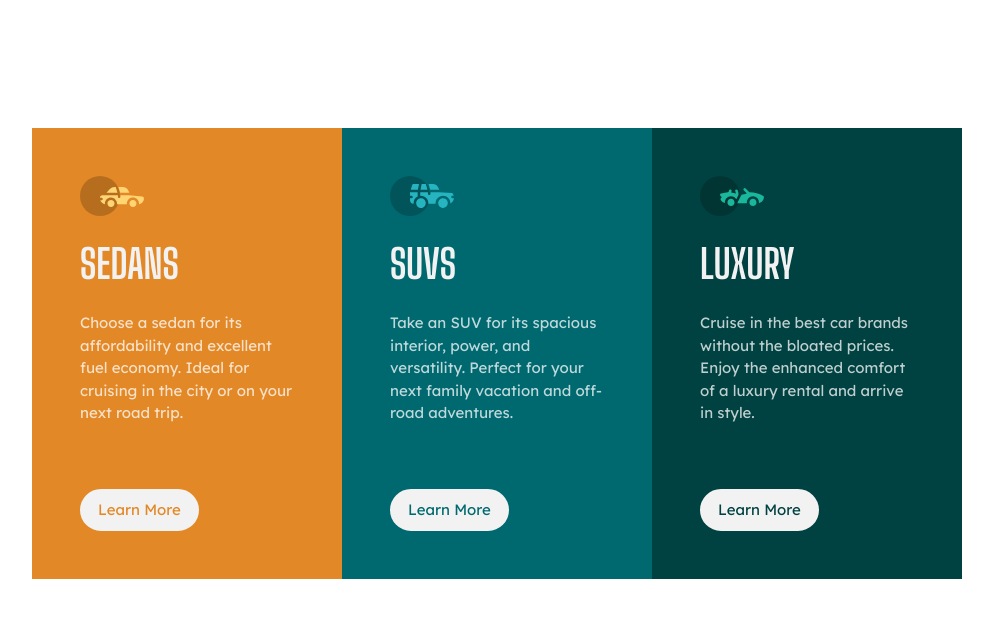
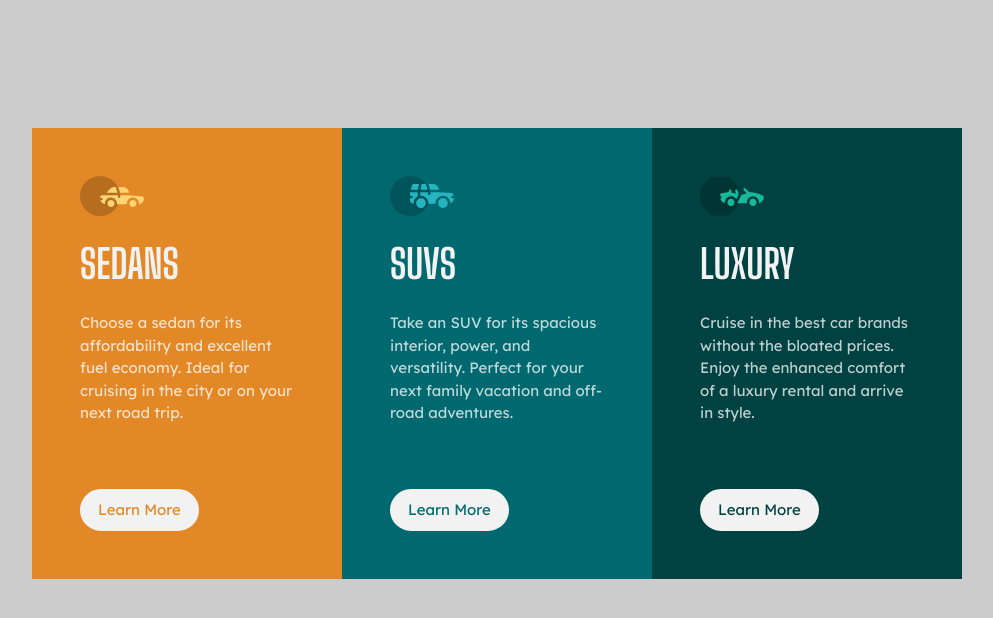
Before and after one commit to Daniel-Andrew/3-column-preview-card-component, a plain HTML site: page index.html in a window 1280 px wide. Shown: the whole page, without its empty margins (140-1133 px from the left). Drawn offline with nearby package versions, Linux system fonts and the light colour scheme.

Commit message:
Update style.css

```diff
--- a/style.css
+++ b/style.css
@@ -3,6 +3,7 @@ body {
     font-size: 15px;
     padding-top: 10%;
     padding-bottom: 10%;
+    background-color: #ccc;
 }
 
 main.container {
```
